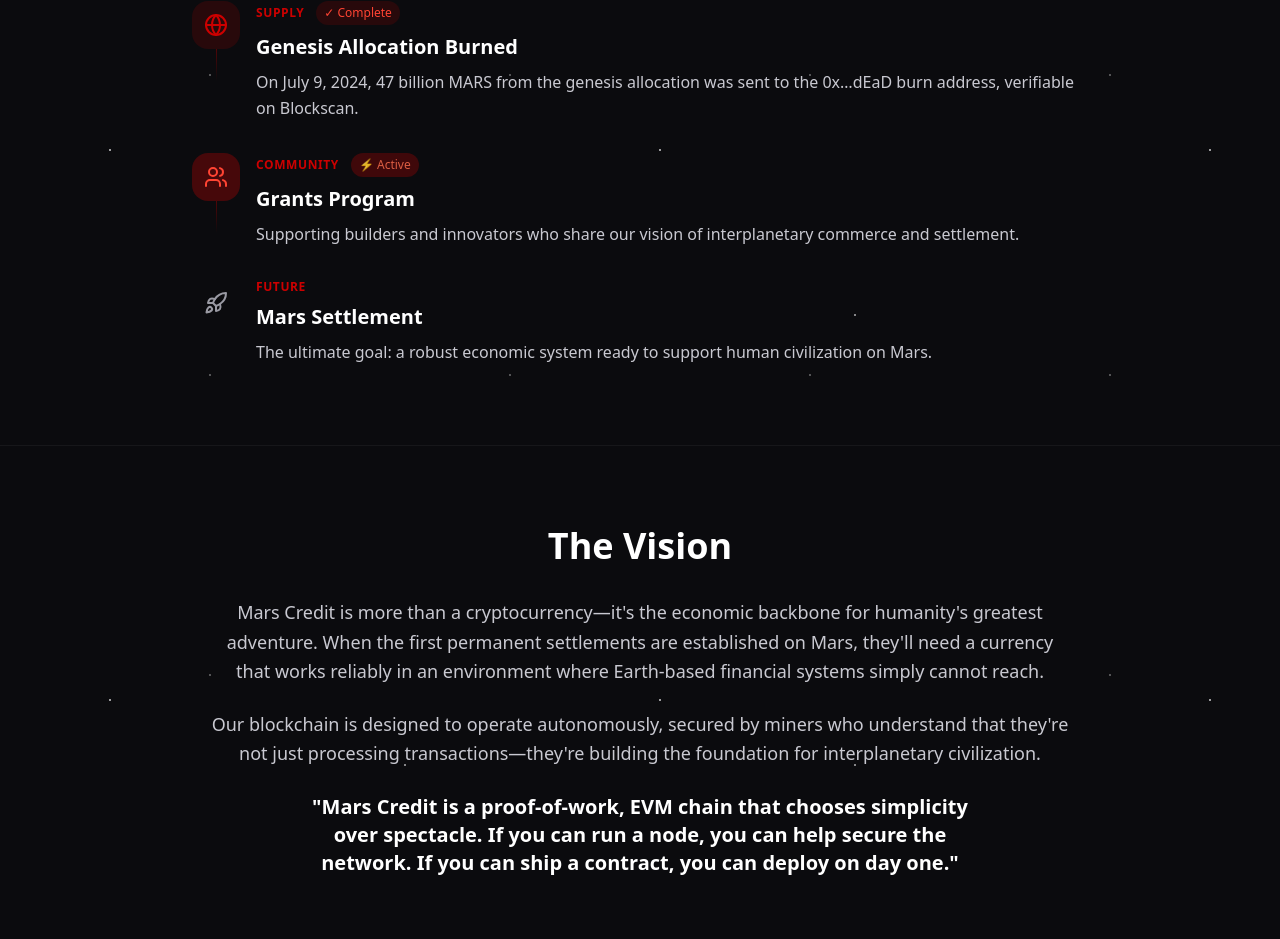
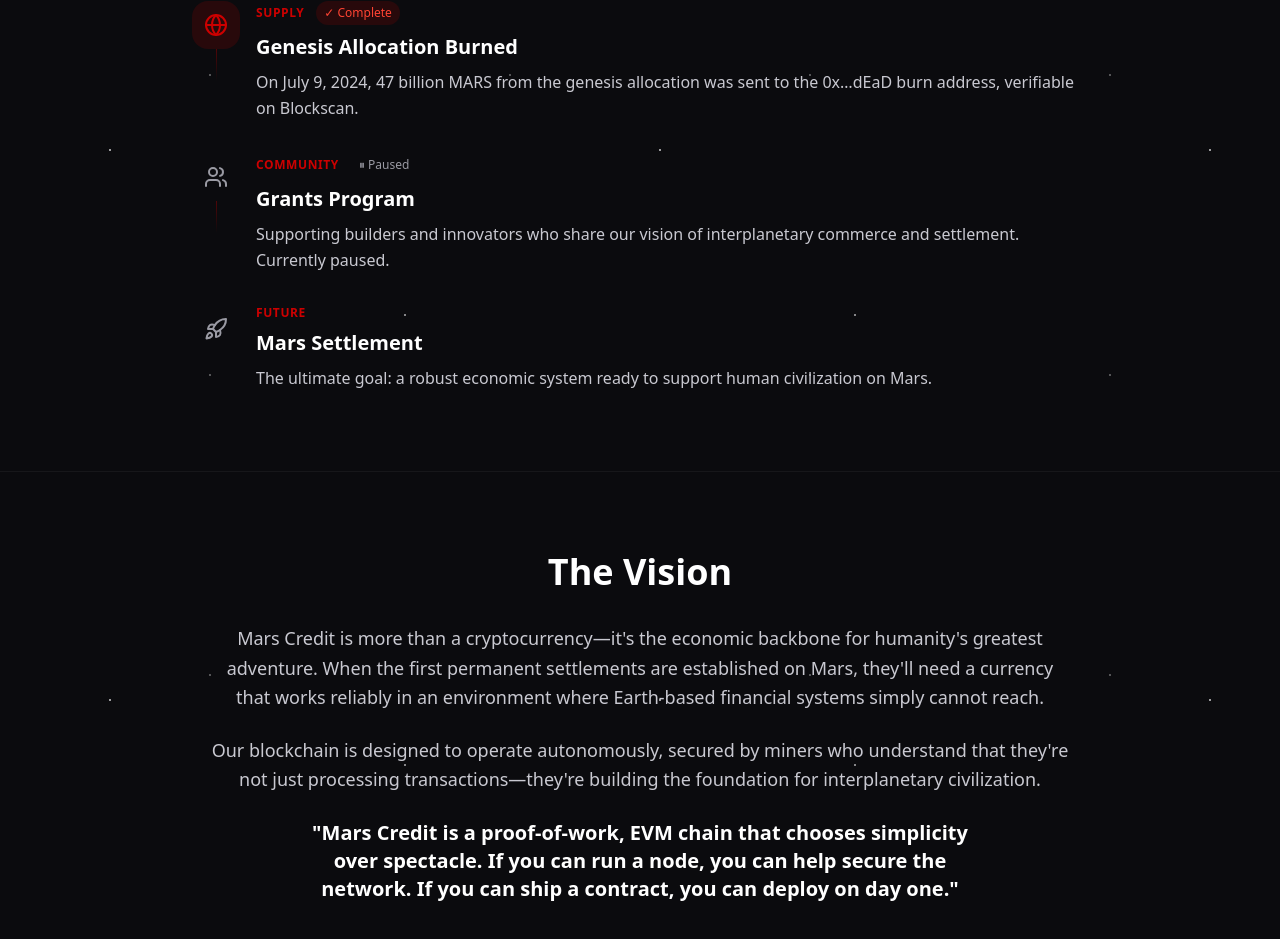
Before and after one commit to marscredit/website-public, a Next.js app: page /story in a window 1280 px wide. Shown: the part 1665-2604 px from the top of the page. Built offline with nearby package versions, Linux system fonts and the light colour scheme; a web font is replaced by a local one.

Commit message:
Story: mark Grants Program milestone as paused

```diff
--- a/src/app/story/page.tsx
+++ b/src/app/story/page.tsx
@@ -50,9 +50,9 @@
   {
     phase: "Community",
     title: "Grants Program",
-    description: "Supporting builders and innovators who share our vision of interplanetary commerce and settlement.",
+    description: "Supporting builders and innovators who share our vision of interplanetary commerce and settlement. Currently paused.",
     icon: Users,
-    status: "active"
+    status: "paused"
   },
   {
     phase: "Future",
@@ -212,6 +212,11 @@
                           {milestone.status === 'active' && (
                             <span className="text-xs bg-mars-400/30 text-mars-200 px-2 py-1 rounded-full animate-pulse">
                               ⚡ Active
+                            </span>
+                          )}
+                          {milestone.status === 'paused' && (
+                            <span className="text-xs bg-panel text-text-lo px-2 py-1 rounded-full">
+                              ⏸ Paused
                             </span>
                           )}
                         </div>
```
